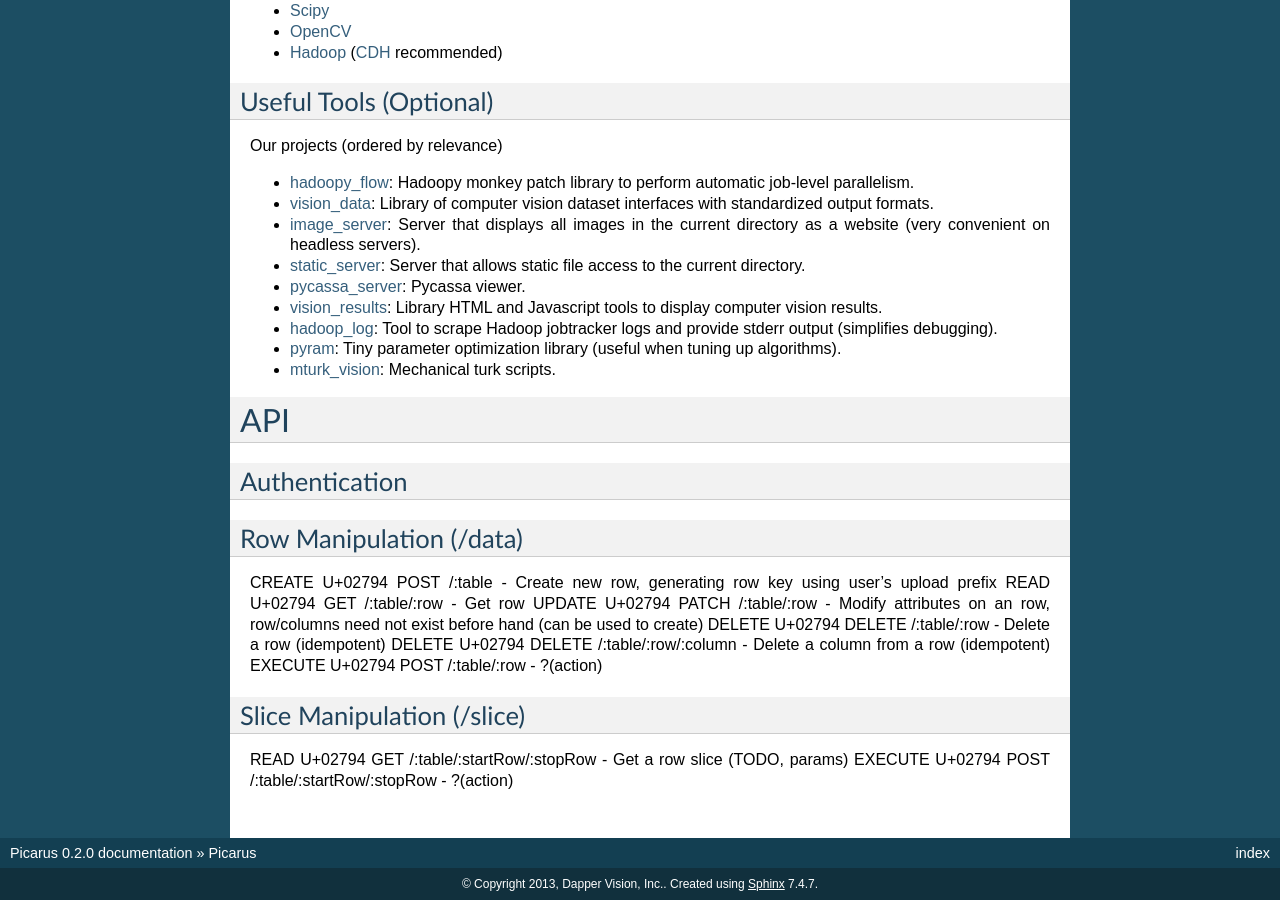
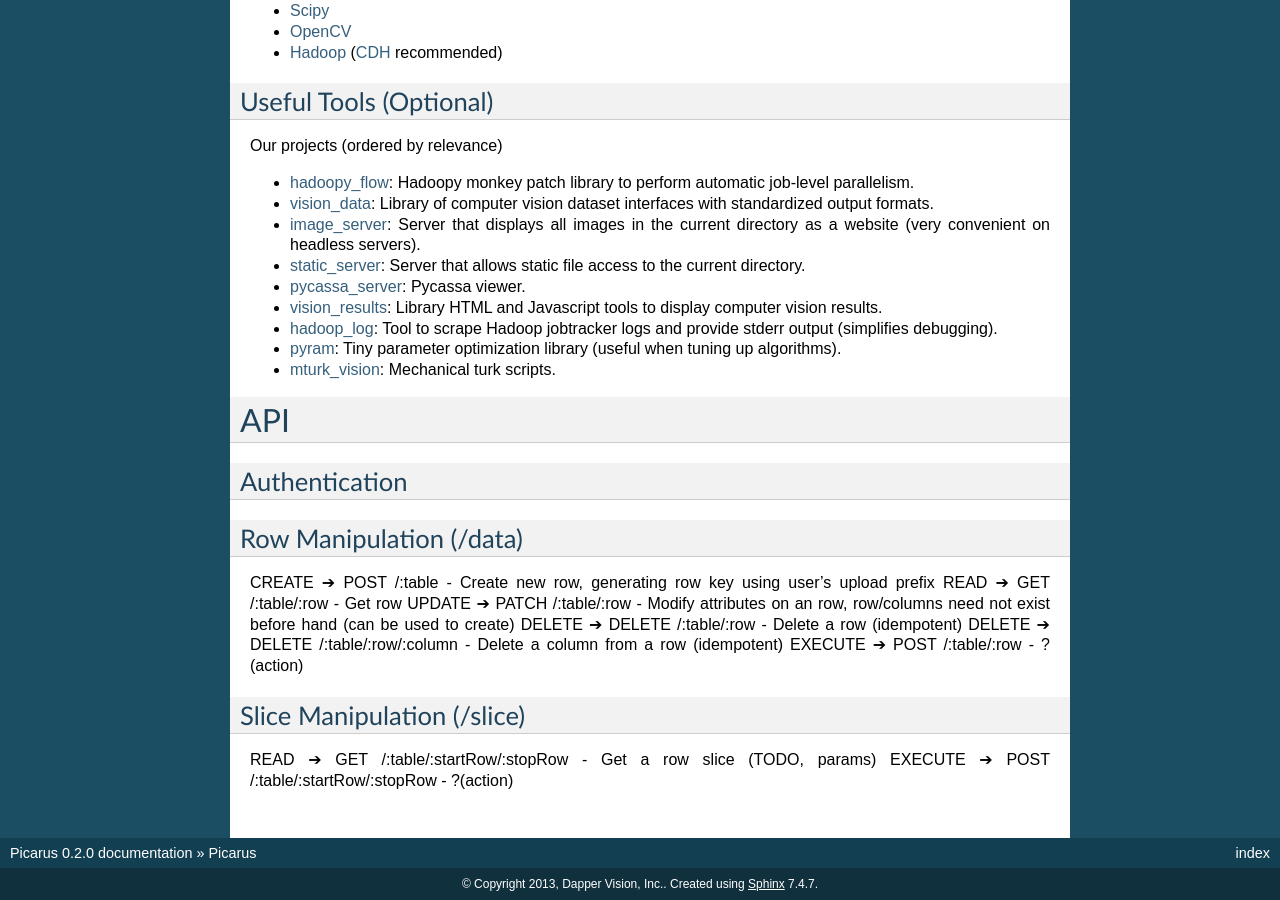
Before and after one commit to bwhite/picarus, a Sphinx documentation site: the page built from doc/index.rst, in a window 1280 px wide and 900 px high, scrolled down 1329 px. Built offline with Sphinx 7.4.7, drawn with Linux system fonts in a browser that asks for light colours; formulas are drawn with MathJax 3.

Commit message:
Updated
Signed-off-by: Brandyn A. White <bwhite@dappervision.com>

```diff
--- a/doc/index.rst
+++ b/doc/index.rst
@@ -117,14 +117,17 @@
 
 Row Manipulation (/data)
 ---------------------------
-CREATE U+02794 POST /:table  - Create new row, generating row key using user's upload prefix
-READ U+02794 GET /:table/:row  - Get row
-UPDATE U+02794 PATCH /:table/:row  - Modify attributes on an row, row/columns need not exist before hand (can be used to create)
-DELETE U+02794 DELETE /:table/:row - Delete a row (idempotent)
-DELETE U+02794 DELETE /:table/:row/:column - Delete a column from a row (idempotent)
-EXECUTE U+02794 POST /:table/:row - ?(action)
+CREATE |arrow| POST /:table  - Create new row, generating row key using user's upload prefix
+READ |arrow| GET /:table/:row  - Get row
+UPDATE |arrow| PATCH /:table/:row  - Modify attributes on an row, row/columns need not exist before hand (can be used to create)
+DELETE |arrow| DELETE /:table/:row - Delete a row (idempotent)
+DELETE |arrow| DELETE /:table/:row/:column - Delete a column from a row (idempotent)
+EXECUTE |arrow| POST /:table/:row - ?(action)
 
 Slice Manipulation (/slice)
 ---------------------------
-READ U+02794 GET /:table/:startRow/:stopRow  - Get a row slice (TODO, params)
-EXECUTE U+02794 POST /:table/:startRow/:stopRow - ?(action)
+READ |arrow| GET /:table/:startRow/:stopRow  - Get a row slice (TODO, params)
+EXECUTE |arrow| POST /:table/:startRow/:stopRow - ?(action)
+
+
+.. |arrow| unicode:: U+2794 .. right arrow
--- a/setup.py
+++ b/setup.py
@@ -1,10 +1,10 @@
 from setuptools import setup, find_packages
 
 setup(name='picarus',
-      version='.01',
+      version='0.2.0',
       author='Brandyn A. White',
       author_email='bwhite@dappervision.com',
-      license='GPL',
+      license='Apache 2.0',
       package_data={'picarus.vision.data': ['*.xml', '*.pkl', '*.html', '*.jpg'],
                     'picarus.report.data': ['*.html']},
       packages=find_packages())
```
Also changed, not shown: 1 other file.
